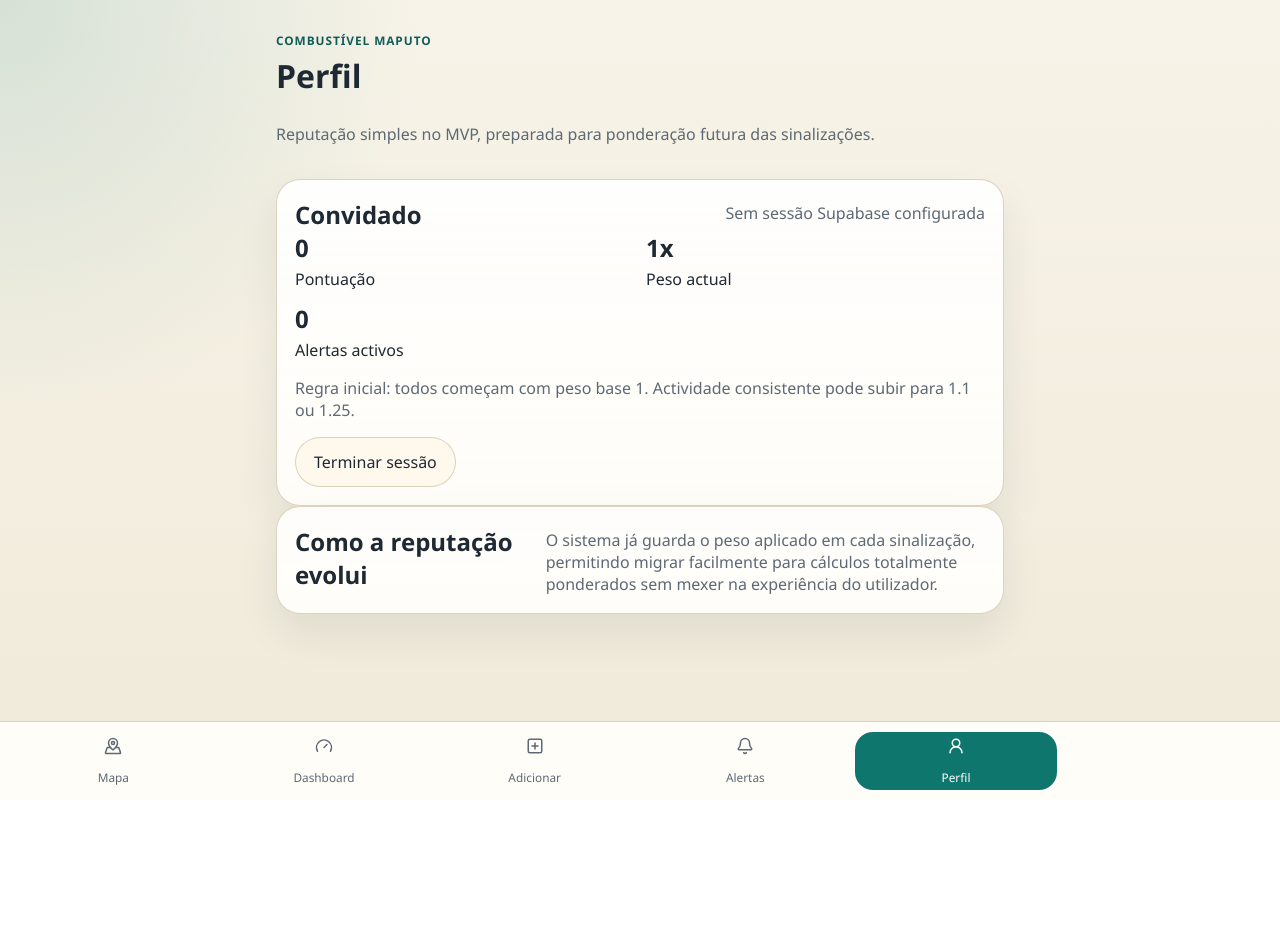
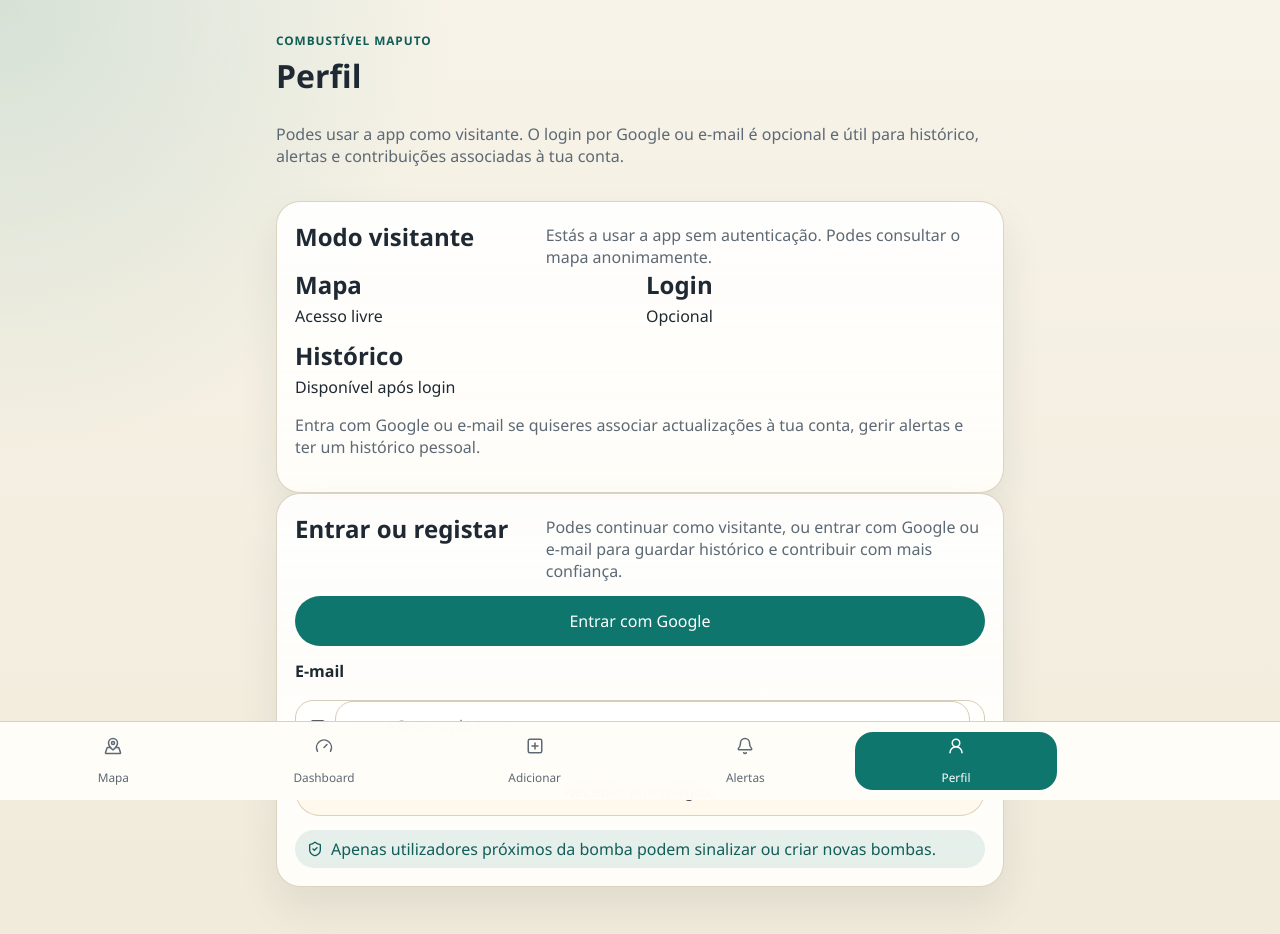
Before and after one commit to rogeriolam/combustivel-maputo, a Next.js app: page /profile in a window 1280 px wide. Shown: the top 934 px of the page. Before the commit the page ends 800 px from the top, so only its background shows below. Built offline with nearby package versions, Linux system fonts and the light colour scheme; no server answers.

Commit message:
Clarify guest and authenticated profile states

```diff
--- a/app/profile/page.tsx
+++ b/app/profile/page.tsx
@@ -1,31 +1,40 @@
 import { AppShell } from "@/components/layout/app-shell";
 import { PageHeader } from "@/components/layout/page-header";
+import { LoginCard } from "@/components/auth/login-card";
 import { Card } from "@/components/ui/card";
 import { LogoutButton } from "@/components/auth/logout-button";
 import { getAlerts, getCurrentUserProfile } from "@/lib/supabase/repository";
 
 export default async function ProfilePage() {
   const [profile, alerts] = await Promise.all([getCurrentUserProfile(), getAlerts()]);
+  const isAuthenticated = Boolean(profile);
+  const currentProfile = profile;
 
   return (
     <AppShell currentPath="/profile">
       <div className="page">
         <PageHeader
           title="Perfil"
-          subtitle="Reputação simples no MVP, preparada para ponderação futura das sinalizações."
+          subtitle={
+            isAuthenticated
+              ? "Reputação simples no MVP, preparada para ponderação futura das sinalizações."
+              : "Podes usar a app como visitante. O login por Google ou e-mail é opcional e útil para histórico, alertas e contribuições associadas à tua conta."
+          }
         />
+        {isAuthenticated && currentProfile ? (
+          <>
             <Card>
               <div className="section-heading">
-            <h2>{profile?.fullName ?? "Convidado"}</h2>
-            <p>{profile?.email ?? "Sem sessão Supabase configurada"}</p>
+                <h2>{currentProfile.fullName}</h2>
+                <p>{currentProfile.email}</p>
               </div>
               <div className="stats-grid">
                 <div>
-              <strong>{profile?.reputationScore ?? 0}</strong>
+                  <strong>{currentProfile.reputationScore}</strong>
                   <span>Pontuação</span>
                 </div>
                 <div>
-              <strong>{profile?.reputationWeight ?? 1}x</strong>
+                  <strong>{currentProfile.reputationWeight}x</strong>
                   <span>Peso actual</span>
                 </div>
                 <div>
@@ -34,7 +43,7 @@ export default async function ProfilePage() {
                 </div>
               </div>
               <p className="muted">
-            Regra inicial: todos começam com peso base 1. Actividade consistente pode subir para 1.1 ou 1.25.
+                Sessão activa. As tuas contribuições podem ficar associadas à tua conta e evoluir em reputação.
               </p>
               <div style={{ marginTop: 16 }}>
                 <LogoutButton />
@@ -49,6 +58,36 @@ export default async function ProfilePage() {
                 </p>
               </div>
             </Card>
+          </>
+        ) : (
+          <>
+            <Card>
+              <div className="section-heading">
+                <h2>Modo visitante</h2>
+                <p>Estás a usar a app sem autenticação. Podes consultar o mapa anonimamente.</p>
+              </div>
+              <div className="stats-grid">
+                <div>
+                  <strong>Mapa</strong>
+                  <span>Acesso livre</span>
+                </div>
+                <div>
+                  <strong>Login</strong>
+                  <span>Opcional</span>
+                </div>
+                <div>
+                  <strong>Histórico</strong>
+                  <span>Disponível após login</span>
+                </div>
+              </div>
+              <p className="muted">
+                Entra com Google ou e-mail se quiseres associar actualizações à tua conta, gerir alertas e ter um
+                histórico pessoal.
+              </p>
+            </Card>
+            <LoginCard compact />
+          </>
+        )}
       </div>
     </AppShell>
   );
--- a/components/auth/login-card.tsx
+++ b/components/auth/login-card.tsx
@@ -4,7 +4,11 @@ import { Mail, ShieldCheck } from "lucide-react";
 import { createSupabaseBrowserClient } from "@/lib/supabase/client";
 import { Card } from "@/components/ui/card";
 
-export function LoginCard() {
+export function LoginCard({
+  compact = false
+}: {
+  compact?: boolean;
+}) {
   const supabase = createSupabaseBrowserClient();
 
   async function handleOAuth(provider: "google" | "apple") {
@@ -33,14 +37,15 @@ export function LoginCard() {
   return (
     <Card className="stack">
       <div className="section-heading">
-        <h2>Entrar</h2>
-        <p>Associamos cada sinalização ao utilizador autenticado para aumentar a confiança dos dados.</p>
+        <h2>{compact ? "Entrar ou registar" : "Entrar"}</h2>
+        <p>
+          {compact
+            ? "Podes continuar como visitante, ou entrar com Google ou e-mail para guardar histórico e contribuir com mais confiança."
+            : "Associamos cada sinalização ao utilizador autenticado para aumentar a confiança dos dados."}
+        </p>
       </div>
       <button className="primary-button" type="button" onClick={() => handleOAuth("google")}>
         Entrar com Google
-      </button>
-      <button className="secondary-button" type="button" onClick={() => handleOAuth("apple")}>
-        Entrar com Apple
       </button>
       <form action={handleEmailLogin} className="stack">
         <label className="field">
```
Lines whose indentation alone changed are shown as unchanged.
